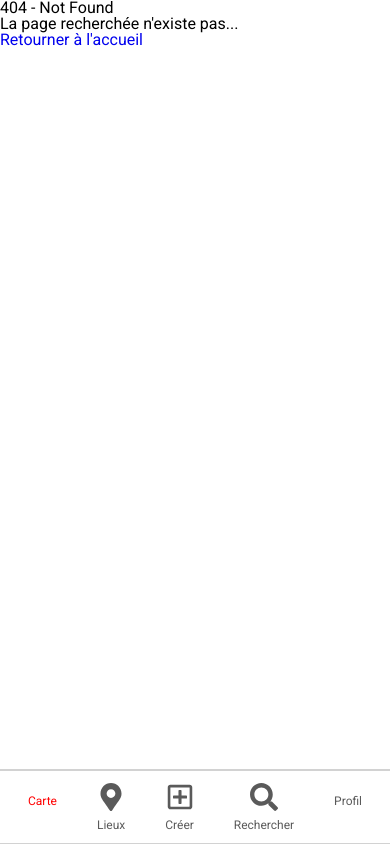
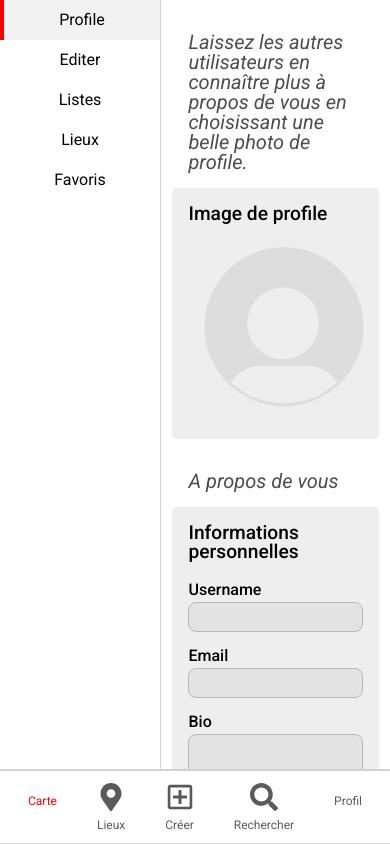
Before and after one commit to Kyoraku2/Projet-PAM, a React (Create React App) app in the folder client/: page /profil in a window 390 px wide. Before the commit this address had no page. Built offline with nearby package versions, Linux system fonts and the light colour scheme; some icons are missing.

Commit message:
Profile page, not responsive and complete yet

```diff
--- a/client/src/App.js
+++ b/client/src/App.js
@@ -3,6 +3,7 @@ import {BrowserRouter as Router, Route, Routes} from "react-router-dom";
 import Header from "./components/layout/Header";
 import Home from "./components/home/Home";
 import NotFound from "./components/errors/NotFound";
+import Profile from "./components/profile/Profile";
 import './base.scss';
 
 function App() {
@@ -13,7 +14,8 @@ function App() {
         <Header/>
         <Routes>
           <Route path="/" element={<Home/>} />
-          <Route path="/example" element={<ExampleList />} />/>
+          <Route path="/example" element={<ExampleList />} />
+          <Route path="/profil" element={<Profile />} />
           <Route path="*" element={<NotFound/>} />
         </Routes>
         {/*<Footer/> TODO : display correclty*/}
--- a/client/src/components/layout/ProfileCard.js
+++ b/client/src/components/layout/ProfileCard.js
@@ -1,5 +1,9 @@
 import React, {useState} from 'react';
 import DefaultPP from '../../assets/images/defaultPp.png';
+import {MdLogout} from "react-icons/md";
+import {FaHome} from "react-icons/fa";
+import {Link} from "react-router-dom";
+import {FaUser} from "react-icons/fa6";
 
 const ProfileCard = (props) => {
   const [ listDisplayed, setListDisplayed ] = useState(false);
@@ -14,9 +18,14 @@ const ProfileCard = (props) => {
       <img src={DefaultPP} alt='Profile'/>
       { listDisplayed ?
         (
-          <ul className='navbar__profileCard__list'>
-            {/* TODO */}
-          </ul>
+          <>
+            <div className="clickToClose"></div>
+            <div className={props.class+'__profileCard__list'}>
+              <Link to='/'><FaHome/><span>Acceuil</span></Link>
+              <Link to='/profil'><FaUser/><span>Profile</span></Link>
+              <Link to='/logout'><MdLogout/><span>Déconnexion</span></Link>
+            </div>
+          </>
         )
         :null
       }
--- a/client/src/components/layout/header.scss
+++ b/client/src/components/layout/header.scss
@@ -6,6 +6,7 @@
   border-bottom: 1px solid $borderColor;
   display: flex;
   justify-content: space-between;
+  background: $navbarBackground;
 
   &__logo{
     display: flex;
@@ -65,13 +66,49 @@
       display: flex;
       align-items: center;
       padding-right: 1rem;
+      margin: 0 1rem;
+
       img {
         margin-left: 0.75rem;
         height: calc(0.75 * $navbarHeight);
         border-radius: 50%;
       }
+
+      &:hover {
+        cursor: pointer;
+      }
+
+      &__list {
+        position: absolute;
+        z-index: 1000;
+        background: $navbarBackground;
+        top: calc($navbarHeight * 0.8 + 1.25rem);
+        right: 0.5rem;
+        border-radius: 5px;
+        box-shadow: 0 0 2px 2px rgba(0, 0, 0, 0.075);
+        a{
+          display: flex;
+          padding: 1rem;
+          color: $navbarIconColor;
+          &:hover{
+            background: $navbarHoverBackground;
+          }
+          svg{
+            margin-right: 0.75rem;
+          }
+        }
+      }
     }
   }
+}
+
+.clickToClose{
+  position: absolute;
+  top: 0;
+  left: 0;
+  width: 100vw;
+  height: 100vh;
+  z-index: 999;
 }
 
 @media screen and (max-width: 600px) {
--- /dev/null
+++ b/client/src/components/profile/Profile.js
@@ -0,0 +1,51 @@
+import React, {useState} from 'react';
+import {Link} from "react-router-dom";
+import DefaultPP from '../../assets/images/defaultPp.png';
+import './profile.scss';
+import ProfileMainContent from "./ProfileMainContent";
+import ProfileEdit from './ProfileEdit';
+
+const Profile = (props) => {
+  const [active, setActive] = useState(1); // [1, 2, 3, 4
+  const [content, setContent] = useState(<ProfileMainContent/>);
+
+  const handleChangeContent = (value) => {
+    setActive(value);
+    switch (value) {
+      case 1:
+        setContent(<ProfileMainContent/>);
+        break;
+      case 2:
+        setContent(<ProfileEdit/>);
+        break;
+      case 3:
+        setContent(<div>3</div>);
+        break;
+      case 4:
+        setContent(<div>4</div>);
+        break;
+      case 5:
+        setContent(<div>5</div>);
+        break;
+      default:
+        setContent(<ProfileMainContent/>);
+        break;
+    }
+  }
+
+
+  return (
+    <section className="profile">
+      <div className="profile__nav">
+        <div className={"profile__nav__item" + (active === 1 ? ' active':'')} onClick={() => handleChangeContent(1)}>Profile</div>
+        <div className={"profile__nav__item" + (active === 2 ? ' active':'')} onClick={() => handleChangeContent(2)}>Editer</div>
+        <div className={"profile__nav__item" + (active === 3 ? ' active':'')} onClick={() => handleChangeContent(3)}>Listes</div>
+        <div className={"profile__nav__item" + (active === 4 ? ' active':'')} onClick={() => handleChangeContent(4)}>Lieux</div>
+        <div className={"profile__nav__item" + (active === 5 ? ' active':'')} onClick={() => handleChangeContent(5)}>Favoris</div>
+      </div>
+      {content}
+    </section>
+  );
+};
+
+export default Profile;
--- /dev/null
+++ b/client/src/components/profile/ProfileEdit.js
@@ -0,0 +1,45 @@
+import React from 'react';
+import DefaultPP from "../../assets/images/defaultPp.png";
+
+const ProfileEdit = (props) => {
+  return (
+    <div className="profile__content">
+      <div className="profile__content__item">
+        <h2>Laissez les autres utilisateurs en connaître plus à propos de vous en choisissant une belle photo de profile.</h2>
+        <article>
+          <h3>Changer votre image de profile</h3>
+          <div>
+            <img src={DefaultPP} alt='profile'/>
+            <label htmlFor='profile_picture'>
+                <div>
+                    <p>Choisir une image...</p>
+                    <p>Une image carrée serait parfait ;)</p>
+                    <p>Taille maximum : 5mb</p>
+                </div>
+            </label>
+            <input type="file" id='profile_picture' name='profile_picture'></input>
+          </div>
+        </article>
+      </div>
+      <div className="profile__content__item">
+        <h2>A propos de vous</h2>
+        <form>
+            <h3>Changer vos informations personnelles</h3>
+            <label htmlFor='username'>Username</label>
+            <input type="text" id='username' name='username'></input>
+            <label htmlFor='email'>Email</label>
+            <input type="text" id='email' name='email'></input>
+            <label htmlFor='description'>Bio</label>
+            <textarea type="text" id='description' name='description'></textarea>
+            <label htmlFor='current_password'>Mot de passe courant</label>
+            <input type="password" id='current_password' name='current_password'></input>
+            <label htmlFor='new_password'>Nouveau mot de passe<span>Tips : laissez vide si aucun changement</span></label>
+            <input type="password" id='new_password' name='new_password'></input>
+            <button type='submit'>Enregistrer</button>
+        </form>
+      </div>
+    </div>
+  );
+};
+
+export default ProfileEdit;
--- /dev/null
+++ b/client/src/components/profile/ProfileMainContent.js
@@ -0,0 +1,36 @@
+import React from 'react';
+import DefaultPP from "../../assets/images/defaultPp.png";
+
+const ProfileMainContent = (props) => {
+  return (
+    <div className="profile__content">
+      <div className="profile__content__item">
+        <h2>Laissez les autres utilisateurs en connaître plus à propos de vous en choisissant une belle photo de profile.</h2>
+        <article>
+          <h3>Image de profile</h3>
+          <div>
+            <img src={DefaultPP} alt='profile'/>
+            <div>
+              <p>Parfait !</p>
+              <p>Cette images vous représente à travers tout le site :)</p>
+            </div>
+          </div>
+        </article>
+      </div>
+      <div className="profile__content__item">
+        <h2>A propos de vous</h2>
+        <form>
+          <h3>Informations personnelles</h3>
+          <label htmlFor='username'>Username</label>
+          <input type="text" id='username' name='username' readOnly></input>
+          <label htmlFor='email'>Email</label>
+          <input type="text" id='email' name='email' readOnly></input>
+          <label htmlFor='description'>Bio</label>
+          <textarea type="text" id='description' name='description' readOnly></textarea>
+        </form>
+      </div>
+    </div>
+  );
+};
+
+export default ProfileMainContent;
--- /dev/null
+++ b/client/src/components/profile/profile.scss
@@ -0,0 +1,159 @@
+@import "../../utils/styles/vars";
+@import "../../utils/styles/mixins";
+
+.profile{
+  display: flex;
+  //height: calc(100vh - $navbarHeight - 1px);
+  &__nav{
+    display: flex;
+    flex-direction: column;
+    align-items: center;
+    border-right: 1px solid $borderColor;
+    font-size: 1rem;
+    &__item {
+      display: flex;
+      align-items: center;
+      justify-content: center;
+      @include resetLinks();
+      width: 6rem;
+      padding: 0.75rem 2rem;
+
+      &:hover{
+        background: $navbarHoverBackground;
+        cursor: pointer;
+      }
+      &.active{
+        width: calc(6rem - 4px);
+        border-left: 4px solid red;
+      }
+    }
+  }
+
+  &__content{
+    overflow-y: scroll;
+    display: flex;
+    row-gap: 1rem;
+    margin-top: 1rem;
+    flex-direction: column;
+    align-items: center;
+    width: 100%;
+    h2{
+      margin: 1rem;
+      font-style: italic;
+      font-size: 1.25rem;
+      color: darken(#fff, 70%);
+    }
+
+    h3{
+      font-size: 1.2rem;
+      margin-bottom: 0.5rem;
+      font-weight: 500;
+    }
+
+    [for="profile_picture"]{
+      display: flex;
+      flex-direction: column;
+      justify-content: center;
+      &:hover{
+        cursor: pointer;
+      }
+      width: 100%;
+      & p:first-child{
+        font-size: 1.2rem;
+        font-weight: 500;
+        margin-bottom: 0.5rem;
+        font-style: normal;
+      }
+      & p:not(:first-child){
+        font-size: 1rem;
+        font-style: italic;
+        color: #5A5A5A;
+      }
+    }
+
+    #profile_picture{
+      display: none;
+    }
+
+    &__item{
+      width: 90%;
+      article{
+        padding: 1rem;
+        background: #eeeeee;
+        border-radius: 5px;
+
+        div{
+          display: flex;
+          column-gap: 1.5rem;
+          img{
+            margin: 1rem;
+            width: 10rem;
+            aspect-ratio: 1;
+            border-radius: 5px;
+          }
+          div{
+            display: flex;
+            flex-direction: column;
+            justify-content: center;
+            p{
+              margin: 0.5rem 0;
+              font-size: 1.1rem;
+              font-style: italic;
+            }
+          }
+        }
+      }
+
+      form{
+        padding: 1rem;
+        background: #eeeeee;
+        border-radius: 5px;
+        display: flex;
+        flex-direction: column;
+        label{
+          font-weight: 500;
+          margin-top: 0.75rem;
+        }
+        input, textarea{
+          border: 1px solid darken($borderColor, 10%);
+          line-height: 1.25rem;
+          padding: 0.25rem;
+          border-radius: 8px;
+          margin: 0.25rem 0;
+          &:read-only{
+            background: darken(#fcfcfc, 10%);
+          }
+        }
+        button{
+          margin: auto;
+          margin-top: 1rem;
+          align-self: flex-end;
+          padding: 0.5rem 1rem;
+          border-radius: 20px;
+          background: red;
+          color: white;
+          font-size: 1rem;
+          font-weight: 500;
+          &:hover{
+            background: darken(red, 10%);
+          }
+        }
+        [for="new_password"]{
+          display: flex;
+          flex-direction: column;
+          span{
+            font-size: 0.75rem;
+            font-weight: 400;
+            margin-top: 0.25rem;
+            color: #5A5A5A;
+            font-style: italic;
+          }
+        }
+        textarea{
+          resize: none;
+          height: 3rem;
+        }
+      }
+    }
+  }
+}
--- a/client/src/utils/styles/vars.scss
+++ b/client/src/utils/styles/vars.scss
@@ -3,6 +3,7 @@ $navbarHeight: 4.5rem;
 $borderColor: #D2D2D2;
 $navbarHoverBackground: #F2F2F2;
 $navbarIconColor: #5A5A5A;
+$navbarBackground: #FFFFFF;
 
 // Filters
 $filterBackground: #F5F5F5;
```
